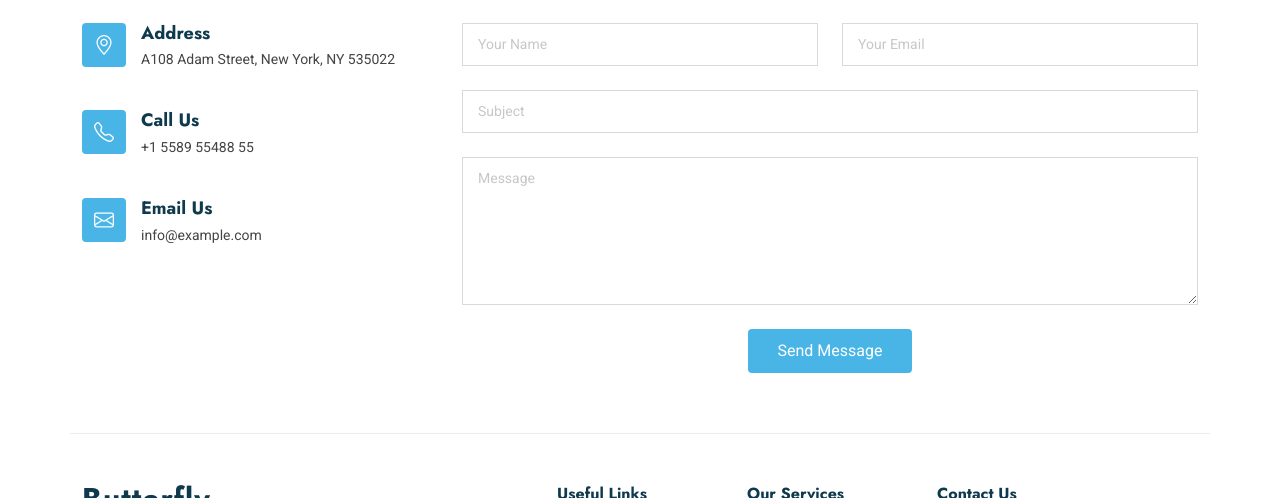
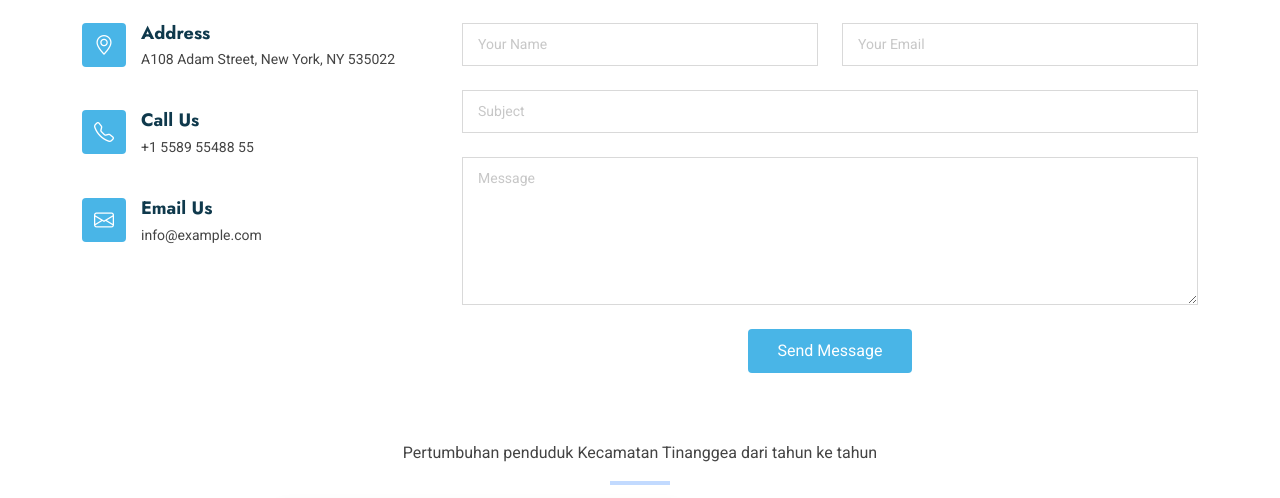
Before and after one commit to frzzz12/Project-Pemrograman-Web, a PHP site: page / in a window 1280 px wide. Shown: the part 4270-4768 px from the top of the page. Run offline with PHP 8.4, Linux system fonts and the light colour scheme; data that the repository does not hold is empty; some libraries are stand-ins or nearby versions.

Commit message:
asjdkadjs

```diff
--- a/config/function.php
+++ b/config/function.php
@@ -2,7 +2,7 @@
     $host = 'localhost';
     $user = 'root';
     $pw = '';
-    $db = 'tinanggea';
+    $db = 'kec_tinanggea';
 
     $hub = mysqli_connect($host, $user, $pw, $db);
 
--- a/index.php
+++ b/index.php
@@ -497,8 +497,32 @@
         </div>
 
       </div>
+<!-- Pertumbuhan Penduduk -->
+<section id="pertumbuhanpenduduk">
+  <div>
+    <div>
+      <h2 class="text-center fw-bold"><?= $row6[1] ?></h2>
+      <p class="text-center">Pertumbuhan penduduk Kecamatan Tinanggea dari tahun ke tahun</p>
+      <hr class="mx-auto" style="width: 60px; border: 2px solid #0d6efd;">
+        </div>
 
+    <!-- Flex container -->
+    <div class="d-flex flex-wrap align-items-center justify-content-center gap-4">
+      <!-- Gambar -->
+      <div class="flex-shrink-0 text-center">
+        <img src="assets/img/<?= $row6[4] ?>" alt="" class="img-fluid rounded shadow" style="max-width: 400px;">
+      </div>
+
+      <!-- Tabel atau konten -->
+      <div class="table-responsive" style="min-width: 300px;">
+        <p><?= $row6[3] ?></p>
+      </div>
+    </div>
+  </div>
+</section>
+<!-- Pertumbuhan Penduduk -->
     </section><!-- /Contact Section -->
+
 
   </main>
 
```
